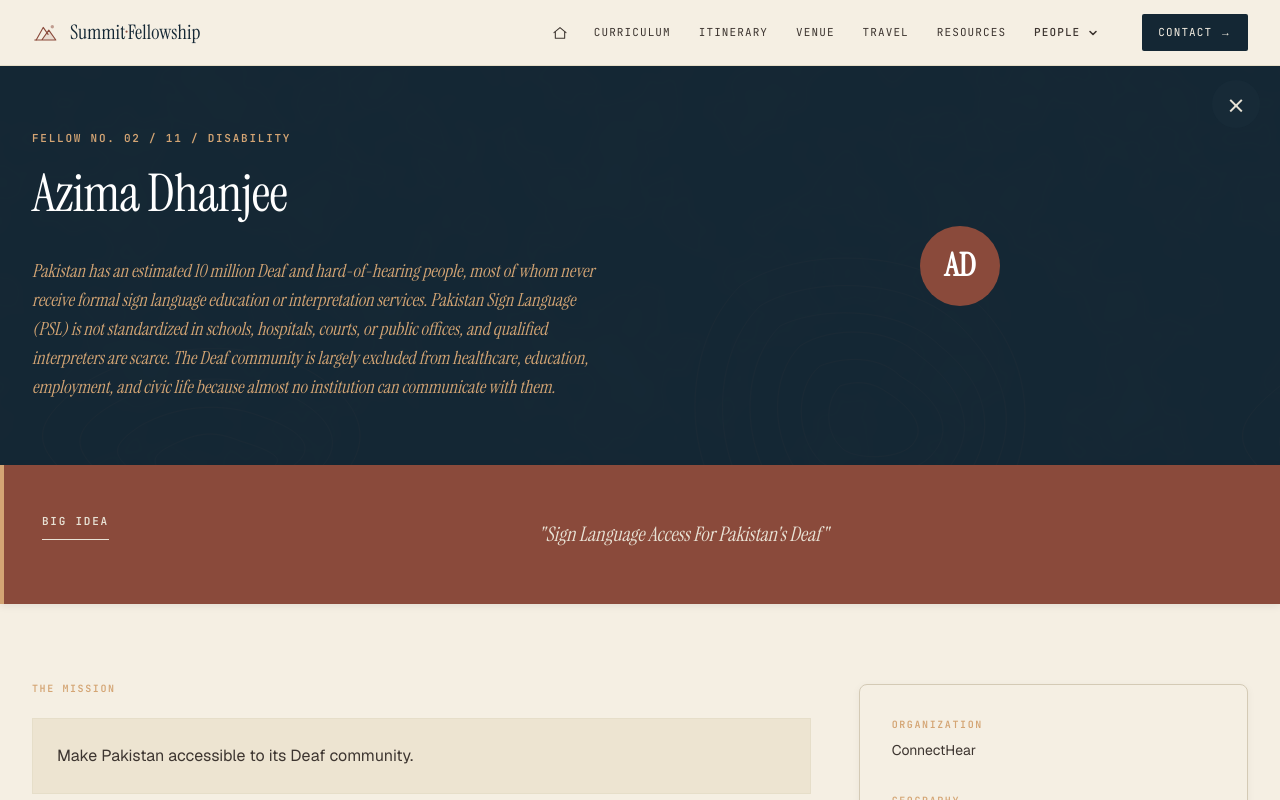
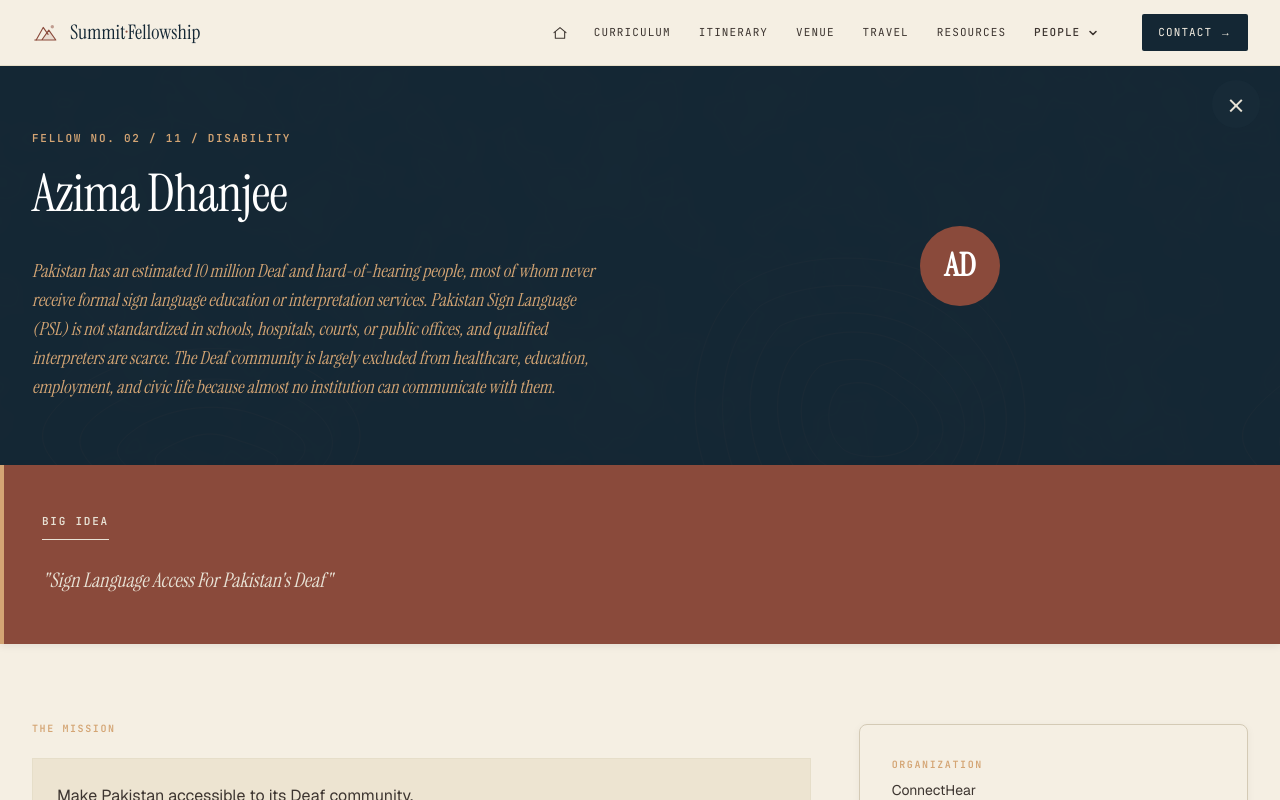
Before and after one commit to usmanjaved-droid/summit-fellowship-website, a Next.js app: page /fellows/azima-dhanjee in a window 1280 px wide. Shown: the top 800 px of the page. Built offline with nearby package versions, Linux system fonts and the light colour scheme.

Commit message:
fix(idea-band): stack Big Idea header above tagline quote
- Change layout to vertical stack (flex-direction: column)
- Big Idea + line positioned above the tagline quote
- Proper spacing between header and quote

```diff
--- a/app/fellows/[slug]/page.module.css
+++ b/app/fellows/[slug]/page.module.css
@@ -153,8 +153,9 @@
   max-width: 1200px;
   margin: 0 auto;
   display: flex;
-  gap: 16px;
-  align-items: center;
+  flex-direction: column;
+  gap: 24px;
+  align-items: flex-start;
 }
 
 .idea-band__header {
@@ -162,7 +163,6 @@
   flex-direction: column;
   gap: 8px;
   flex-shrink: 0;
-  margin-bottom: 16px;
 }
 
 .idea-band__line {
```
